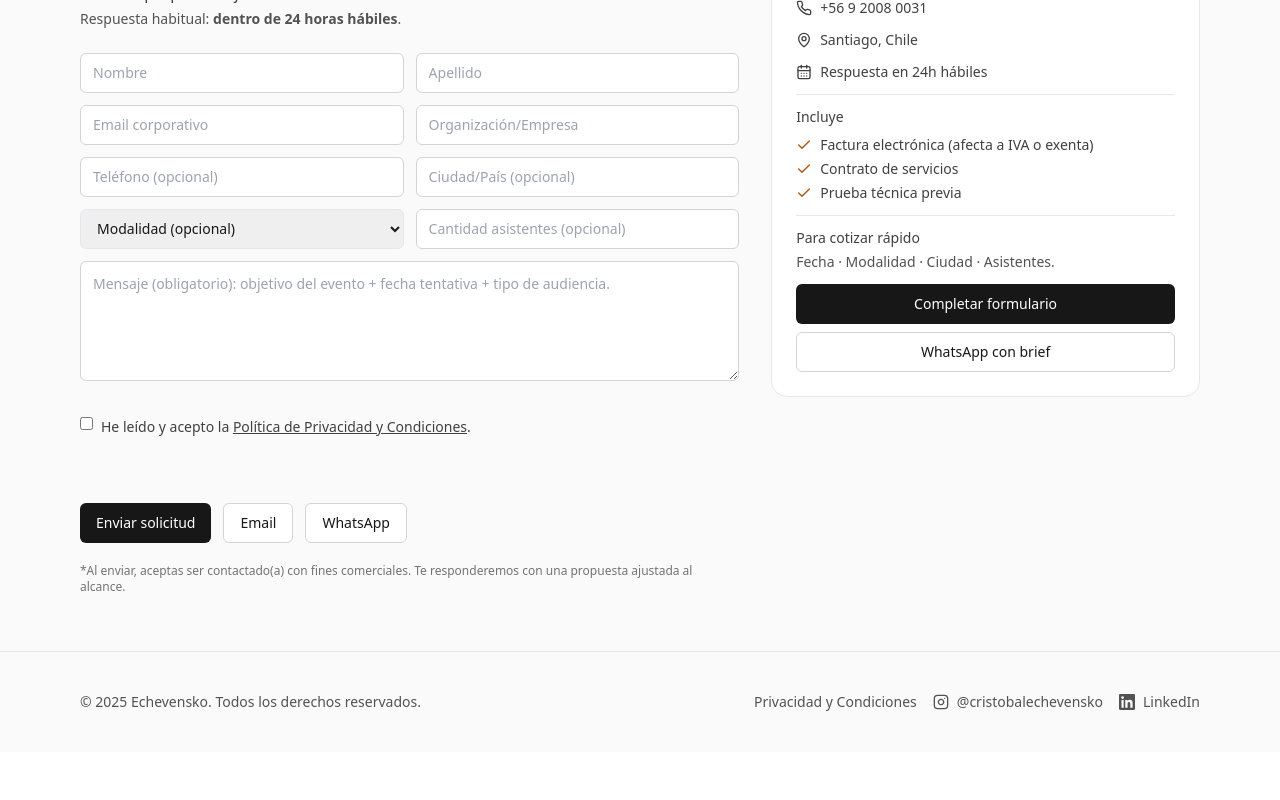
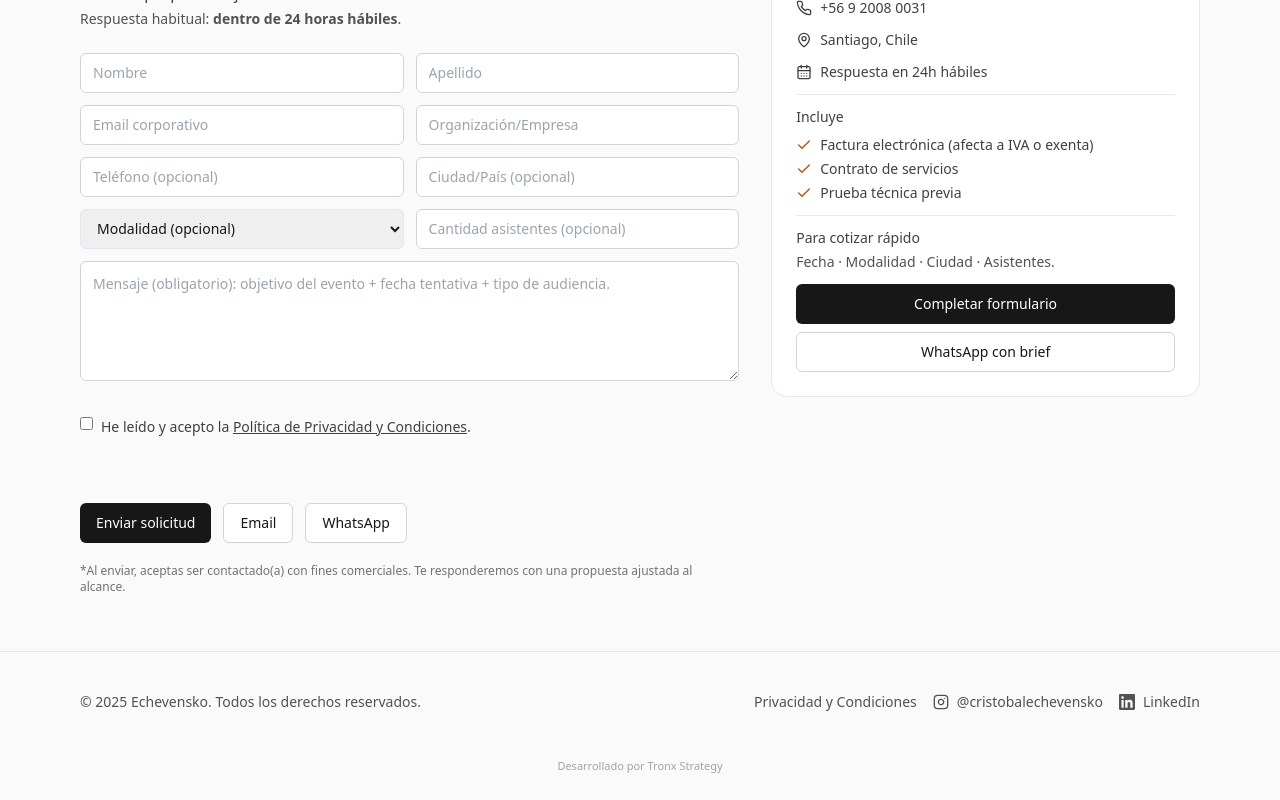
Before and after one commit to TronxGroup/Echevensko, a Next.js app: page / in a window 1280 px wide. Shown: the part 5221-6021 px from the top of the page. Before the commit the page ends 5973 px from the top, so only its background shows below. Built offline with nearby package versions, Linux system fonts and the light colour scheme.

Commit message:
Update page.tsx

```diff
--- a/app/page.tsx
+++ b/app/page.tsx
@@ -1136,7 +1136,9 @@ function checkMandatory6988454000000575779(){
       {/* FOOTER */}
 <footer className="border-t">
   <div className="mx-auto max-w-6xl px-4 py-10 text-sm text-neutral-600 flex flex-col md:flex-row items-center justify-between gap-3">
-          <p>© {new Date().getFullYear()} Echevensko. Todos los derechos reservados.</p>
+    <p>
+      © {new Date().getFullYear()} Echevensko. Todos los derechos reservados.
+    </p>
 
     <div className="flex items-center gap-4">
       <a href="/privacidad-condiciones" className="hover:text-neutral-800">
@@ -1171,6 +1173,18 @@ function checkMandatory6988454000000575779(){
       </a>
     </div>
   </div>
+
+  {/* Crédito discreto */}
+  <div className="pb-6 text-center">
+    <a
+      href="https://www.tronxstrategy.com/"
+      target="_blank"
+      rel="noopener noreferrer"
+      className="text-[11px] text-neutral-400 hover:text-neutral-600 transition"
+    >
+      Desarrollado por <span className="font-medium">Tronx Strategy</span>
+    </a>
+  </div>
 </footer>
     </div>
   );
```
Lines whose indentation alone changed are shown as unchanged.
